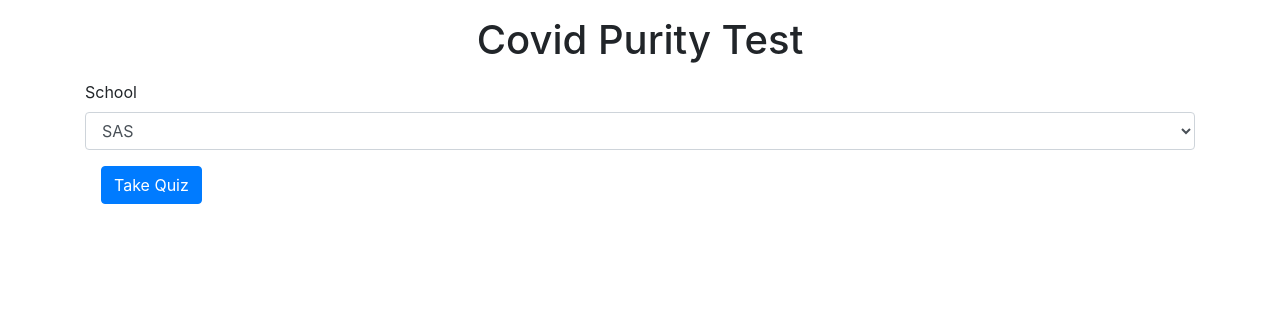
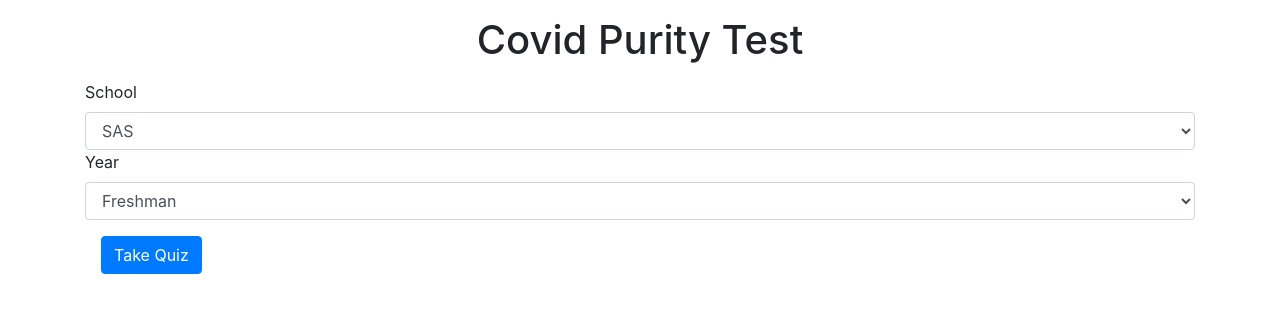
Before and after one commit to nadbw/Covid_Quiz, a Django app: page / in a window 1280 px wide. Shown: the top 313 px of the page. Run offline with Django 3.2, Linux system fonts and the light colour scheme; parts of the project's set-up code (start-up, migrations or seed data) failed here and were passed over; some libraries are stand-ins or nearby versions.

Commit message:
user basic info working

```diff
--- a/quizApp/templates/home.html
+++ b/quizApp/templates/home.html
@@ -22,6 +22,14 @@
               <option>Wharton</option>
               <option>Graduate</option>
             </select>
+            <label>Year</label>
+            <select name="Year" class="form-control">
+              <option>Freshman</option>
+              <option>Sophomore</option>
+              <option>Junior</option>
+              <option>Senior</option>
+              <option>Graduate</option>
+            </select>
           <input class="btn btn-primary m-3" type="submit" value='Take Quiz'>
         </form>
       </div>
--- a/quizApp/views.py
+++ b/quizApp/views.py
@@ -9,7 +9,8 @@ def home_view(request):
 def covidQuiz_view(request):
     if request.method == 'POST':
         user = quizUser.objects.create(
-            school=request.POST['School']
+            school=request.POST['School'],
+            year_in_school=request.POST['Year']
         )
     return render(request, 'covidQuiz.html')
 
```
Also changed, not shown: quizApp/models.py (+11 -11 lines), db.sqlite3, quizApp/migrations/0002_auto_20201213_1236.py (added).
